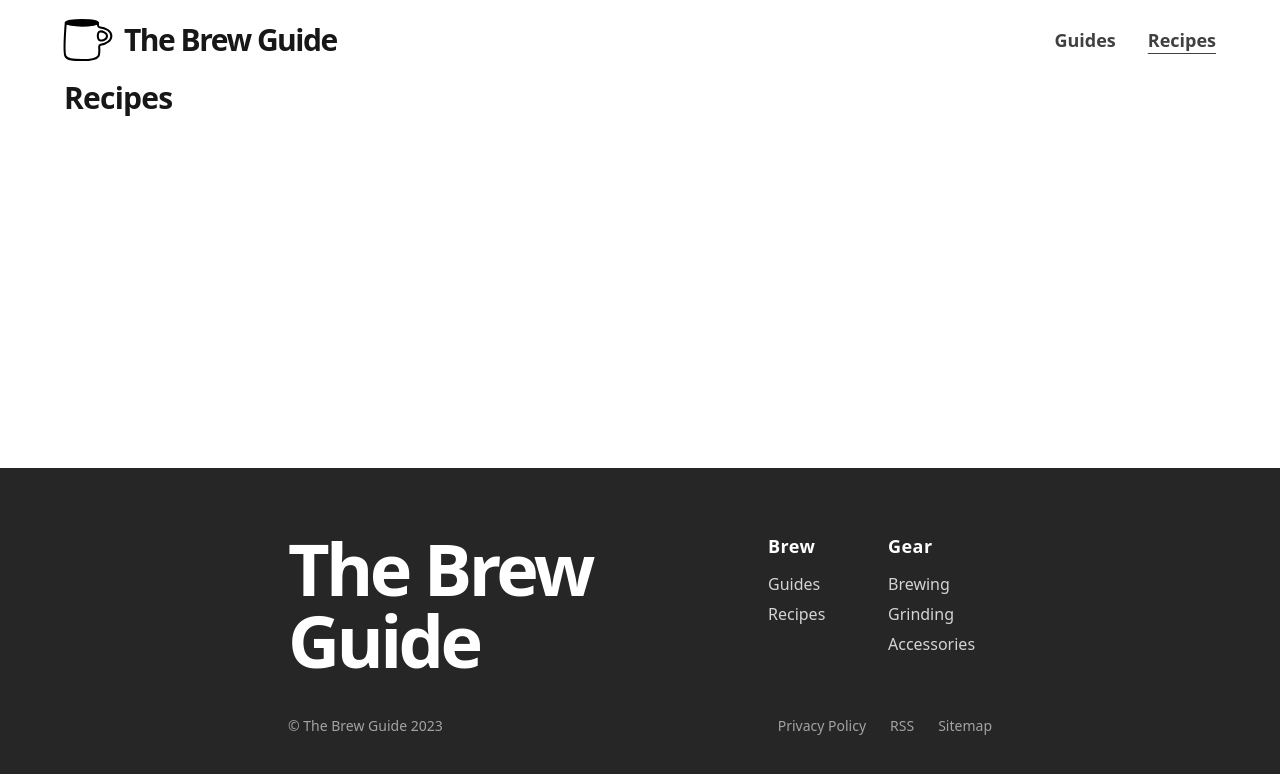
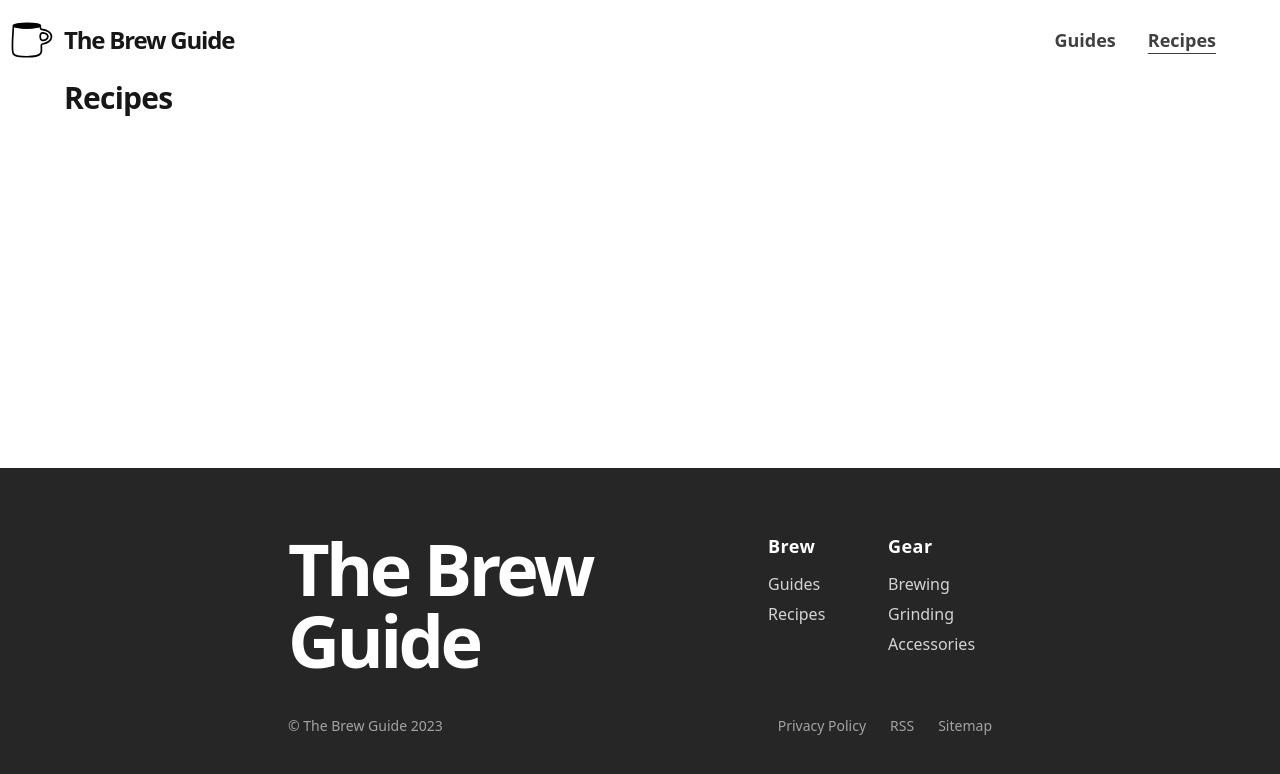
Before and after one commit to ihusemann/the-brew-guide, an Astro site: page /recipes in a window 1280 px wide. Built offline with nearby package versions, Linux system fonts and the light colour scheme; Astro itself is replaced by a stand-in of ours; a web font is replaced by a local one.

Commit message:
moved logo to absolute position in gutter

```diff
--- a/src/components/Header.astro
+++ b/src/components/Header.astro
@@ -5,19 +5,15 @@ import Navlinks from "./Navlinks.astro";
 ---
 
 <div class="sticky top-0 z-50 h-20 bg-white">
-  <GutterLayout class="flex justify-between items-center h-full">
-    <div class="relative">
-      <div>
-        <a
-          href="/"
-          class="flex items-center text-3xl font-black tracking-tighter"
-        >
-          <MugLogo class="h-12 w-12 text-black mr-3" />
-          <span class="sm:hidden">TBG</span>
-          <span class="hidden sm:block">The Brew Guide</span>
-        </a>
-      </div>
-    </div>
+  <GutterLayout class="flex justify-between items-center h-full relative">
+    <a href="/" class="absolute inset-y-0 left-3 w-14 flex items-center">
+      <MugLogo class="h-10 w-10 text-black" />
+    </a>
+
+    <a href="/" class="flex items-center pl-12 md:pl-0 text-2xl font-bold tracking-tighter">
+      <span class="hidden sm:block">The Brew Guide</span>
+    </a>
+
     <nav class="flex items-center space-x-8">
       <Navlinks />
     </nav>
```
